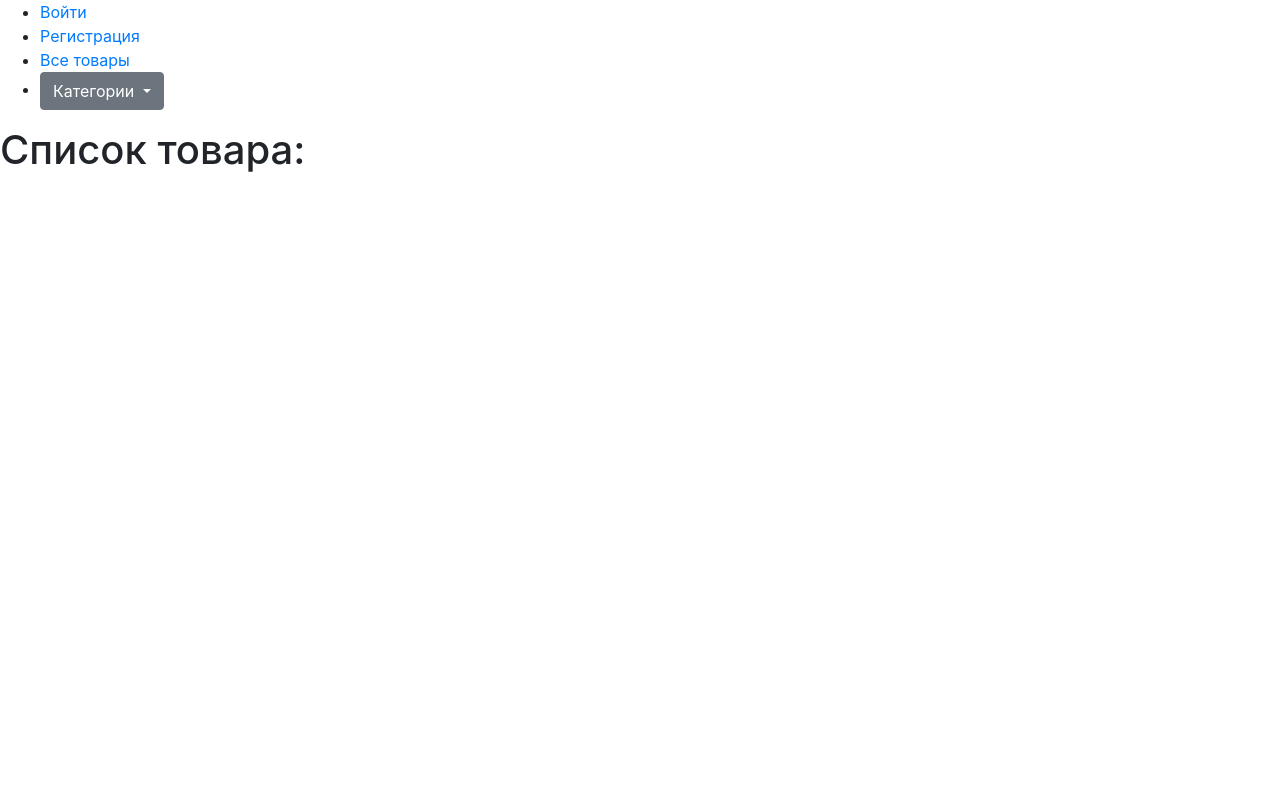
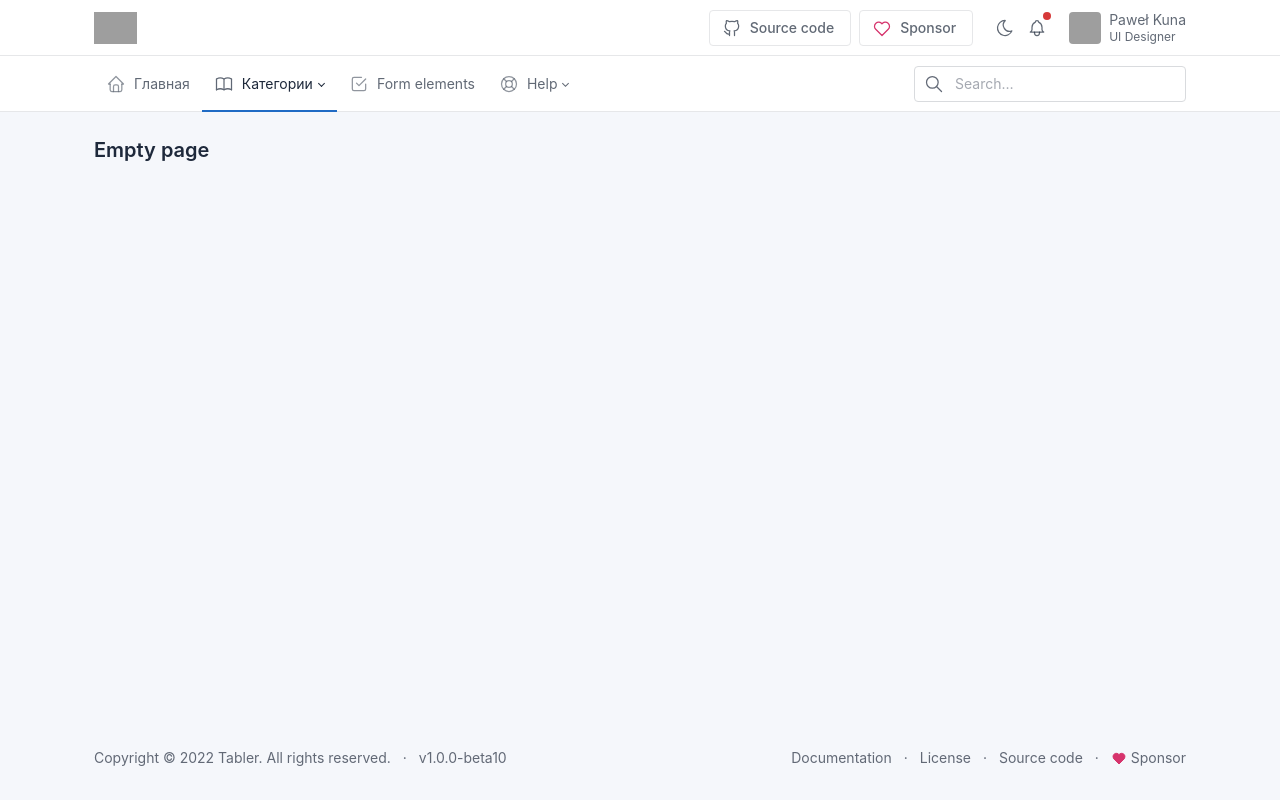
Before and after one commit to Sultanbek9899/kg_express, a Django app: page /list/product/ in a window 1280 px wide. Run offline with Django 3.2, Linux system fonts and the light colour scheme; data that the repository does not hold is empty; grey boxes are pictures that could not be loaded.

Commit message:
add new template

```diff
--- a/backend/apps/accounts/views.py
+++ b/backend/apps/accounts/views.py
@@ -1,6 +1,4 @@
 
-import imp
-from re import template
 from django.shortcuts import render, redirect
 from django.views.generic import (
     FormView,
--- a/backend/apps/product/templates/index.html
+++ b/backend/apps/product/templates/index.html
@@ -1,4 +1,4 @@
-{% extends 'base.html' %}
+{% extends 'base_tabler.html' %}
 
 
 {% block content %}
--- a/backend/apps/product/templates/product_detail.html
+++ b/backend/apps/product/templates/product_detail.html
@@ -1,4 +1,4 @@
-{% extends 'base.html' %}
+{% extends 'base_tabler.html' %}
 
 
 
--- a/backend/apps/product/templates/product_list.html
+++ b/backend/apps/product/templates/product_list.html
@@ -1,14 +1,21 @@
-{% extends 'base.html' %}
+{% extends 'base_tabler.html' %}
 
 {% block content %}
-    <h1> Список товара: </h1>
     {% for product in products %}
-     <h3>
-         <a href="{% url 'product_detail' product.id %}">
-         {{ product.name }}
-        </a>
-    </h3>
-        <img src="{{product.image.url}}" alt="Фото не найдено" width="300">
 
+    <div class="col-md-6 col-lg-3">
+        <div class="card">
+          <div class="card-img-top img-responsive img-responsive-21x10" style="background-image: url({{product.image.url}})" ></div>
+          <div class="card-body">
+            <h3 class="card-title">{{ product.name }}</h3>
+            <p class="text-muted">{{product.price}}сом  </p>
+            <div class="col-6 col-sm-4 col-md-2 col-xl mb-3">
+                <a href="#" class="btn btn-primary btn-pill w-200">
+                  Primary
+                </a>
+              </div>
+        </div>
+        </div>
+      </div>
     {% endfor %}
 {% endblock %}
--- /dev/null
+++ b/backend/templates/base_tabler.html
@@ -0,0 +1,344 @@
+<!doctype html>
+<!--
+* Tabler - Premium and Open Source dashboard template with responsive and high quality UI.
+* @version 1.0.0-beta10
+* @link https://tabler.io
+* Copyright 2018-2022 The Tabler Authors
+* Copyright 2018-2022 codecalm.net Paweł Kuna
+* Licensed under MIT (https://github.com/tabler/tabler/blob/master/LICENSE)
+-->
+<html lang="en">
+  <head>
+      {% load static %}
+    <meta charset="utf-8"/>
+    <meta name="viewport" content="width=device-width, initial-scale=1, viewport-fit=cover"/>
+    <meta http-equiv="X-UA-Compatible" content="ie=edge"/>
+    <title> KG EXPRESS </title>
+    <!-- CSS files -->
+    <link href="{% static 'dist/css/tabler.min.css' %}" rel="stylesheet"/>
+    <link href="{% static 'dist/css/tabler-flags.min.css' %}" rel="stylesheet"/>
+    <link href="{% static 'dist/css/tabler-payments.min.css' %}" rel="stylesheet"/>
+    <link href="{% static 'dist/css/tabler-vendors.min.css' %}" rel="stylesheet"/>
+    <link href="{% static 'dist/css/demo.min.css' %}" rel="stylesheet"/>
+  </head>
+  <body >
+    <div class="page">
+      <header class="navbar navbar-expand-md navbar-light d-print-none">
+        <div class="container-xl">
+          <button class="navbar-toggler" type="button" data-bs-toggle="collapse" data-bs-target="#navbar-menu">
+            <span class="navbar-toggler-icon"></span>
+          </button>
+          <h1 class="navbar-brand navbar-brand-autodark d-none-navbar-horizontal pe-0 pe-md-3">
+            <a href=".">
+              <img src="./static/logo.svg" width="110" height="32" alt="Tabler" class="navbar-brand-image">
+            </a>
+          </h1>
+          <div class="navbar-nav flex-row order-md-last">
+            <div class="nav-item d-none d-md-flex me-3">
+              <div class="btn-list">
+                <a href="https://github.com/tabler/tabler" class="btn" target="_blank" rel="noreferrer">
+                  <!-- Download SVG icon from http://tabler-icons.io/i/brand-github -->
+                  <svg xmlns="http://www.w3.org/2000/svg" class="icon" width="24" height="24" viewBox="0 0 24 24" stroke-width="2" stroke="currentColor" fill="none" stroke-linecap="round" stroke-linejoin="round"><path stroke="none" d="M0 0h24v24H0z" fill="none"/><path d="M9 19c-4.3 1.4 -4.3 -2.5 -6 -3m12 5v-3.5c0 -1 .1 -1.4 -.5 -2c2.8 -.3 5.5 -1.4 5.5 -6a4.6 4.6 0 0 0 -1.3 -3.2a4.2 4.2 0 0 0 -.1 -3.2s-1.1 -.3 -3.5 1.3a12.3 12.3 0 0 0 -6.2 0c-2.4 -1.6 -3.5 -1.3 -3.5 -1.3a4.2 4.2 0 0 0 -.1 3.2a4.6 4.6 0 0 0 -1.3 3.2c0 4.6 2.7 5.7 5.5 6c-.6 .6 -.6 1.2 -.5 2v3.5" /></svg>
+                  Source code
+                </a>
+                <a href="https://github.com/sponsors/codecalm" class="btn" target="_blank" rel="noreferrer">
+                  <!-- Download SVG icon from http://tabler-icons.io/i/heart -->
+                  <svg xmlns="http://www.w3.org/2000/svg" class="icon text-pink" width="24" height="24" viewBox="0 0 24 24" stroke-width="2" stroke="currentColor" fill="none" stroke-linecap="round" stroke-linejoin="round"><path stroke="none" d="M0 0h24v24H0z" fill="none"/><path d="M19.5 13.572l-7.5 7.428l-7.5 -7.428m0 0a5 5 0 1 1 7.5 -6.566a5 5 0 1 1 7.5 6.572" /></svg>
+                  Sponsor
+                </a>
+              </div>
+            </div>
+            <div class="d-none d-md-flex">
+              <a href="?theme=dark" class="nav-link px-0 hide-theme-dark" title="Enable dark mode" data-bs-toggle="tooltip" data-bs-placement="bottom">
+                <!-- Download SVG icon from http://tabler-icons.io/i/moon -->
+                <svg xmlns="http://www.w3.org/2000/svg" class="icon" width="24" height="24" viewBox="0 0 24 24" stroke-width="2" stroke="currentColor" fill="none" stroke-linecap="round" stroke-linejoin="round"><path stroke="none" d="M0 0h24v24H0z" fill="none"/><path d="M12 3c.132 0 .263 0 .393 0a7.5 7.5 0 0 0 7.92 12.446a9 9 0 1 1 -8.313 -12.454z" /></svg>
+              </a>
+              <a href="?theme=light" class="nav-link px-0 hide-theme-light" title="Enable light mode" data-bs-toggle="tooltip" data-bs-placement="bottom">
+                <!-- Download SVG icon from http://tabler-icons.io/i/sun -->
+                <svg xmlns="http://www.w3.org/2000/svg" class="icon" width="24" height="24" viewBox="0 0 24 24" stroke-width="2" stroke="currentColor" fill="none" stroke-linecap="round" stroke-linejoin="round"><path stroke="none" d="M0 0h24v24H0z" fill="none"/><circle cx="12" cy="12" r="4" /><path d="M3 12h1m8 -9v1m8 8h1m-9 8v1m-6.4 -15.4l.7 .7m12.1 -.7l-.7 .7m0 11.4l.7 .7m-12.1 -.7l-.7 .7" /></svg>
+              </a>
+              <div class="nav-item dropdown d-none d-md-flex me-3">
+                <a href="#" class="nav-link px-0" data-bs-toggle="dropdown" tabindex="-1" aria-label="Show notifications">
+                  <!-- Download SVG icon from http://tabler-icons.io/i/bell -->
+                  <svg xmlns="http://www.w3.org/2000/svg" class="icon" width="24" height="24" viewBox="0 0 24 24" stroke-width="2" stroke="currentColor" fill="none" stroke-linecap="round" stroke-linejoin="round"><path stroke="none" d="M0 0h24v24H0z" fill="none"/><path d="M10 5a2 2 0 0 1 4 0a7 7 0 0 1 4 6v3a4 4 0 0 0 2 3h-16a4 4 0 0 0 2 -3v-3a7 7 0 0 1 4 -6" /><path d="M9 17v1a3 3 0 0 0 6 0v-1" /></svg>
+                  <span class="badge bg-red"></span>
+                </a>
+                <div class="dropdown-menu dropdown-menu-arrow dropdown-menu-end dropdown-menu-card">
+                  <div class="card">
+                    <div class="card-header">
+                      <h3 class="card-title">Last updates</h3>
+                    </div>
+                    <div class="list-group list-group-flush list-group-hoverable">
+                      <div class="list-group-item">
+                        <div class="row align-items-center">
+                          <div class="col-auto"><span class="status-dot status-dot-animated bg-red d-block"></span></div>
+                          <div class="col text-truncate">
+                            <a href="#" class="text-body d-block">Example 1</a>
+                            <div class="d-block text-muted text-truncate mt-n1">
+                              Change deprecated html tags to text decoration classes (#29604)
+                            </div>
+                          </div>
+                          <div class="col-auto">
+                            <a href="#" class="list-group-item-actions">
+                              <!-- Download SVG icon from http://tabler-icons.io/i/star -->
+                              <svg xmlns="http://www.w3.org/2000/svg" class="icon text-muted" width="24" height="24" viewBox="0 0 24 24" stroke-width="2" stroke="currentColor" fill="none" stroke-linecap="round" stroke-linejoin="round"><path stroke="none" d="M0 0h24v24H0z" fill="none"/><path d="M12 17.75l-6.172 3.245l1.179 -6.873l-5 -4.867l6.9 -1l3.086 -6.253l3.086 6.253l6.9 1l-5 4.867l1.179 6.873z" /></svg>
+                            </a>
+                          </div>
+                        </div>
+                      </div>
+                      <div class="list-group-item">
+                        <div class="row align-items-center">
+                          <div class="col-auto"><span class="status-dot d-block"></span></div>
+                          <div class="col text-truncate">
+                            <a href="#" class="text-body d-block">Example 2</a>
+                            <div class="d-block text-muted text-truncate mt-n1">
+                              justify-content:between ⇒ justify-content:space-between (#29734)
+                            </div>
+                          </div>
+                          <div class="col-auto">
+                            <a href="#" class="list-group-item-actions show">
+                              <!-- Download SVG icon from http://tabler-icons.io/i/star -->
+                              <svg xmlns="http://www.w3.org/2000/svg" class="icon text-yellow" width="24" height="24" viewBox="0 0 24 24" stroke-width="2" stroke="currentColor" fill="none" stroke-linecap="round" stroke-linejoin="round"><path stroke="none" d="M0 0h24v24H0z" fill="none"/><path d="M12 17.75l-6.172 3.245l1.179 -6.873l-5 -4.867l6.9 -1l3.086 -6.253l3.086 6.253l6.9 1l-5 4.867l1.179 6.873z" /></svg>
+                            </a>
+                          </div>
+                        </div>
+                      </div>
+                      <div class="list-group-item">
+                        <div class="row align-items-center">
+                          <div class="col-auto"><span class="status-dot d-block"></span></div>
+                          <div class="col text-truncate">
+                            <a href="#" class="text-body d-block">Example 3</a>
+                            <div class="d-block text-muted text-truncate mt-n1">
+                              Update change-version.js (#29736)
+                            </div>
+                          </div>
+                          <div class="col-auto">
+                            <a href="#" class="list-group-item-actions">
+                              <!-- Download SVG icon from http://tabler-icons.io/i/star -->
+                              <svg xmlns="http://www.w3.org/2000/svg" class="icon text-muted" width="24" height="24" viewBox="0 0 24 24" stroke-width="2" stroke="currentColor" fill="none" stroke-linecap="round" stroke-linejoin="round"><path stroke="none" d="M0 0h24v24H0z" fill="none"/><path d="M12 17.75l-6.172 3.245l1.179 -6.873l-5 -4.867l6.9 -1l3.086 -6.253l3.086 6.253l6.9 1l-5 4.867l1.179 6.873z" /></svg>
+                            </a>
+                          </div>
+                        </div>
+                      </div>
+                      <div class="list-group-item">
+                        <div class="row align-items-center">
+                          <div class="col-auto"><span class="status-dot status-dot-animated bg-green d-block"></span></div>
+                          <div class="col text-truncate">
+                            <a href="#" class="text-body d-block">Example 4</a>
+                            <div class="d-block text-muted text-truncate mt-n1">
+                              Regenerate package-lock.json (#29730)
+                            </div>
+                          </div>
+                          <div class="col-auto">
+                            <a href="#" class="list-group-item-actions">
+                              <!-- Download SVG icon from http://tabler-icons.io/i/star -->
+                              <svg xmlns="http://www.w3.org/2000/svg" class="icon text-muted" width="24" height="24" viewBox="0 0 24 24" stroke-width="2" stroke="currentColor" fill="none" stroke-linecap="round" stroke-linejoin="round"><path stroke="none" d="M0 0h24v24H0z" fill="none"/><path d="M12 17.75l-6.172 3.245l1.179 -6.873l-5 -4.867l6.9 -1l3.086 -6.253l3.086 6.253l6.9 1l-5 4.867l1.179 6.873z" /></svg>
+                            </a>
+                          </div>
+                        </div>
+                      </div>
+                    </div>
+                  </div>
+                </div>
+              </div>
+            </div>
+            <div class="nav-item dropdown">
+              <a href="#" class="nav-link d-flex lh-1 text-reset p-0" data-bs-toggle="dropdown" aria-label="Open user menu">
+                <span class="avatar avatar-sm" style="background-image: url(./static/avatars/000m.jpg)"></span>
+                <div class="d-none d-xl-block ps-2">
+                  <div>Paweł Kuna</div>
+                  <div class="mt-1 small text-muted">UI Designer</div>
+                </div>
+              </a>
+              <div class="dropdown-menu dropdown-menu-end dropdown-menu-arrow">
+                <a href="#" class="dropdown-item">Set status</a>
+                <a href="#" class="dropdown-item">Profile & account</a>
+                <a href="#" class="dropdown-item">Feedback</a>
+                <div class="dropdown-divider"></div>
+                <a href="#" class="dropdown-item">Settings</a>
+                <a href="#" class="dropdown-item">Logout</a>
+              </div>
+            </div>
+          </div>
+        </div>
+      </header>
+      <div class="navbar-expand-md">
+        <div class="collapse navbar-collapse" id="navbar-menu">
+          <div class="navbar navbar-light">
+            <div class="container-xl">
+              <ul class="navbar-nav">
+                <li class="nav-item">
+                  <a class="nav-link" href="{% url 'index' %}" >
+                    <span class="nav-link-icon d-md-none d-lg-inline-block"><!-- Download SVG icon from http://tabler-icons.io/i/home -->
+                      <svg xmlns="http://www.w3.org/2000/svg" class="icon" width="24" height="24" viewBox="0 0 24 24" stroke-width="2" stroke="currentColor" fill="none" stroke-linecap="round" stroke-linejoin="round"><path stroke="none" d="M0 0h24v24H0z" fill="none"/><polyline points="5 12 3 12 12 3 21 12 19 12" /><path d="M5 12v7a2 2 0 0 0 2 2h10a2 2 0 0 0 2 -2v-7" /><path d="M9 21v-6a2 2 0 0 1 2 -2h2a2 2 0 0 1 2 2v6" /></svg>
+                    </span>
+                    <span class="nav-link-title">
+                      Главная
+                    </span>
+                  </a>
+                </li>
+                <li class="nav-item active dropdown">
+                  <a class="nav-link dropdown-toggle" href="#navbar-base" data-bs-toggle="dropdown" data-bs-auto-close="outside" role="button" aria-expanded="false" >
+                    <span class="nav-link-icon d-md-none d-lg-inline-block"><!-- Download SVG icon from http://tabler-icons.io/i/package -->
+                        <svg xmlns="http://www.w3.org/2000/svg" class="icon icon-tabler icon-tabler-book" width="24" height="24" viewBox="0 0 24 24" stroke-width="2" stroke="currentColor" fill="none" stroke-linecap="round" stroke-linejoin="round">
+                            <desc>Download more icon variants from https://tabler-icons.io/i/book</desc>
+                            <path stroke="none" d="M0 0h24v24H0z" fill="none"></path>
+                            <path d="M3 19a9 9 0 0 1 9 0a9 9 0 0 1 9 0"></path>
+                            <path d="M3 6a9 9 0 0 1 9 0a9 9 0 0 1 9 0"></path>
+                            <line x1="3" y1="6" x2="3" y2="19"></line>
+                            <line x1="12" y1="6" x2="12" y2="19"></line>
+                            <line x1="21" y1="6" x2="21" y2="19"></line>
+                         </svg>
+                    </span>
+                    <span class="nav-link-title">
+                      Категории
+                    </span>
+                  </a>
+                  <div class="dropdown-menu">
+                    <div class="dropdown-menu-columns">
+                      <div class="dropdown-menu-column">
+                        <a class="dropdown-item" href="{% url 'product_list' %}">
+                            Все товары
+                        </a>
+                        {% for category in categories %}
+                            {% if category.subcategory_set.all %}
+                                <div class="dropend">
+                                <a class="dropdown-item dropdown-toggle" href="#sidebar-cards" data-bs-toggle="dropdown" data-bs-auto-close="outside" role="button" aria-expanded="false" >
+                                  {{category.name}}
+                                  <span class="badge badge-sm bg-green text-uppercase ms-2">New</span>
+                                </a>
+                                <div class="dropdown-menu">
+                                {% for subcategory in category.subcategories.all %}
+                                <a href="./cards.html" class="dropdown-item">
+                                    {{subcategory.name}}
+                                </a>
+                                {% endfor %}
+
+                                </div>
+                              </div>
+                            {% else %}
+                                <a class="dropdown-item" href="./empty.html">
+                                {{category.name}}
+                                </a>
+                             {% endif %}
+                        {% endfor %}
+                    </div>
+                    </div>
+                  </div>
+                </li>
+                <li class="nav-item">
+                  <a class="nav-link" href="./form-elements.html" >
+                    <span class="nav-link-icon d-md-none d-lg-inline-block"><!-- Download SVG icon from http://tabler-icons.io/i/checkbox -->
+                      <svg xmlns="http://www.w3.org/2000/svg" class="icon" width="24" height="24" viewBox="0 0 24 24" stroke-width="2" stroke="currentColor" fill="none" stroke-linecap="round" stroke-linejoin="round"><path stroke="none" d="M0 0h24v24H0z" fill="none"/><polyline points="9 11 12 14 20 6" /><path d="M20 12v6a2 2 0 0 1 -2 2h-12a2 2 0 0 1 -2 -2v-12a2 2 0 0 1 2 -2h9" /></svg>
+                    </span>
+                    <span class="nav-link-title">
+                      Form elements
+                    </span>
+                  </a>
+                </li>
+                <li class="nav-item dropdown">
+                  <a class="nav-link dropdown-toggle" href="#navbar-help" data-bs-toggle="dropdown" data-bs-auto-close="outside" role="button" aria-expanded="false" >
+                    <span class="nav-link-icon d-md-none d-lg-inline-block"><!-- Download SVG icon from http://tabler-icons.io/i/lifebuoy -->
+                      <svg xmlns="http://www.w3.org/2000/svg" class="icon" width="24" height="24" viewBox="0 0 24 24" stroke-width="2" stroke="currentColor" fill="none" stroke-linecap="round" stroke-linejoin="round"><path stroke="none" d="M0 0h24v24H0z" fill="none"/><circle cx="12" cy="12" r="4" /><circle cx="12" cy="12" r="9" /><line x1="15" y1="15" x2="18.35" y2="18.35" /><line x1="9" y1="15" x2="5.65" y2="18.35" /><line x1="5.65" y1="5.65" x2="9" y2="9" /><line x1="18.35" y1="5.65" x2="15" y2="9" /></svg>
+                    </span>
+                    <span class="nav-link-title">
+                      Help
+                    </span>
+                  </a>
+                  <div class="dropdown-menu">
+                    <a class="dropdown-item" href="./docs/index.html">
+                      Documentation
+                    </a>
+                    <a class="dropdown-item" href="./changelog.html">
+                      Changelog
+                    </a>
+                    <a class="dropdown-item" href="https://github.com/tabler/tabler" target="_blank" rel="noopener">
+                      Source code
+                    </a>
+                    <a class="dropdown-item text-pink" href="https://github.com/sponsors/codecalm" target="_blank" rel="noopener">
+                      <!-- Download SVG icon from http://tabler-icons.io/i/heart -->
+                      <svg xmlns="http://www.w3.org/2000/svg" class="icon icon-inline me-1" width="24" height="24" viewBox="0 0 24 24" stroke-width="2" stroke="currentColor" fill="none" stroke-linecap="round" stroke-linejoin="round"><path stroke="none" d="M0 0h24v24H0z" fill="none"/><path d="M19.5 13.572l-7.5 7.428l-7.5 -7.428m0 0a5 5 0 1 1 7.5 -6.566a5 5 0 1 1 7.5 6.572" /></svg>
+                      Sponsor project!
+                    </a>
+                  </div>
+                </li>
+              </ul>
+              <div class="my-2 my-md-0 flex-grow-1 flex-md-grow-0 order-first order-md-last">
+                <form action="." method="get">
+                  <div class="input-icon">
+                    <span class="input-icon-addon">
+                      <!-- Download SVG icon from http://tabler-icons.io/i/search -->
+                      <svg xmlns="http://www.w3.org/2000/svg" class="icon" width="24" height="24" viewBox="0 0 24 24" stroke-width="2" stroke="currentColor" fill="none" stroke-linecap="round" stroke-linejoin="round"><path stroke="none" d="M0 0h24v24H0z" fill="none"/><circle cx="10" cy="10" r="7" /><line x1="21" y1="21" x2="15" y2="15" /></svg>
+                    </span>
+                    <input type="text" value="" class="form-control" placeholder="Search…" aria-label="Search in website">
+                  </div>
+                </form>
+              </div>
+            </div>
+          </div>
+        </div>
+      </div>
+      <div class="page-wrapper">
+        <div class="container-xl">
+          <!-- Page title -->
+          <div class="page-header d-print-none">
+            <div class="row g-2 align-items-center">
+              <div class="col">
+                <h2 class="page-title">
+                  Empty page
+                </h2>
+              </div>
+            </div>
+          </div>
+        </div>
+        <div class="page-body">
+          <div class="container-xl">
+            <!-- Content here -->
+            {%  block content %}
+
+            {% endblock %}
+
+          </div>
+        </div>
+        <footer class="footer footer-transparent d-print-none">
+          <div class="container-xl">
+            <div class="row text-center align-items-center flex-row-reverse">
+              <div class="col-lg-auto ms-lg-auto">
+                <ul class="list-inline list-inline-dots mb-0">
+                  <li class="list-inline-item"><a href="./docs/index.html" class="link-secondary">Documentation</a></li>
+                  <li class="list-inline-item"><a href="./license.html" class="link-secondary">License</a></li>
+                  <li class="list-inline-item"><a href="https://github.com/tabler/tabler" target="_blank" class="link-secondary" rel="noopener">Source code</a></li>
+                  <li class="list-inline-item">
+                    <a href="https://github.com/sponsors/codecalm" target="_blank" class="link-secondary" rel="noopener">
+                      <!-- Download SVG icon from http://tabler-icons.io/i/heart -->
+                      <svg xmlns="http://www.w3.org/2000/svg" class="icon text-pink icon-filled icon-inline" width="24" height="24" viewBox="0 0 24 24" stroke-width="2" stroke="currentColor" fill="none" stroke-linecap="round" stroke-linejoin="round"><path stroke="none" d="M0 0h24v24H0z" fill="none"/><path d="M19.5 13.572l-7.5 7.428l-7.5 -7.428m0 0a5 5 0 1 1 7.5 -6.566a5 5 0 1 1 7.5 6.572" /></svg>
+                      Sponsor
+                    </a>
+                  </li>
+                </ul>
+              </div>
+              <div class="col-12 col-lg-auto mt-3 mt-lg-0">
+                <ul class="list-inline list-inline-dots mb-0">
+                  <li class="list-inline-item">
+                    Copyright &copy; 2022
+                    <a href="." class="link-secondary">Tabler</a>.
+                    All rights reserved.
+                  </li>
+                  <li class="list-inline-item">
+                    <a href="./changelog.html" class="link-secondary" rel="noopener">
+                      v1.0.0-beta10
+                    </a>
+                  </li>
+                </ul>
+              </div>
+            </div>
+          </div>
+        </footer>
+      </div>
+    </div>
+    <!-- Libs JS -->
+    <!-- Tabler Core -->
+    <script src="{% static 'dist/js/tabler.min.js' %}" defer></script>
+    <script src="{% static 'dist/js/demo.min.js' %}" defer></script>
+  </body>
+</html>
```
